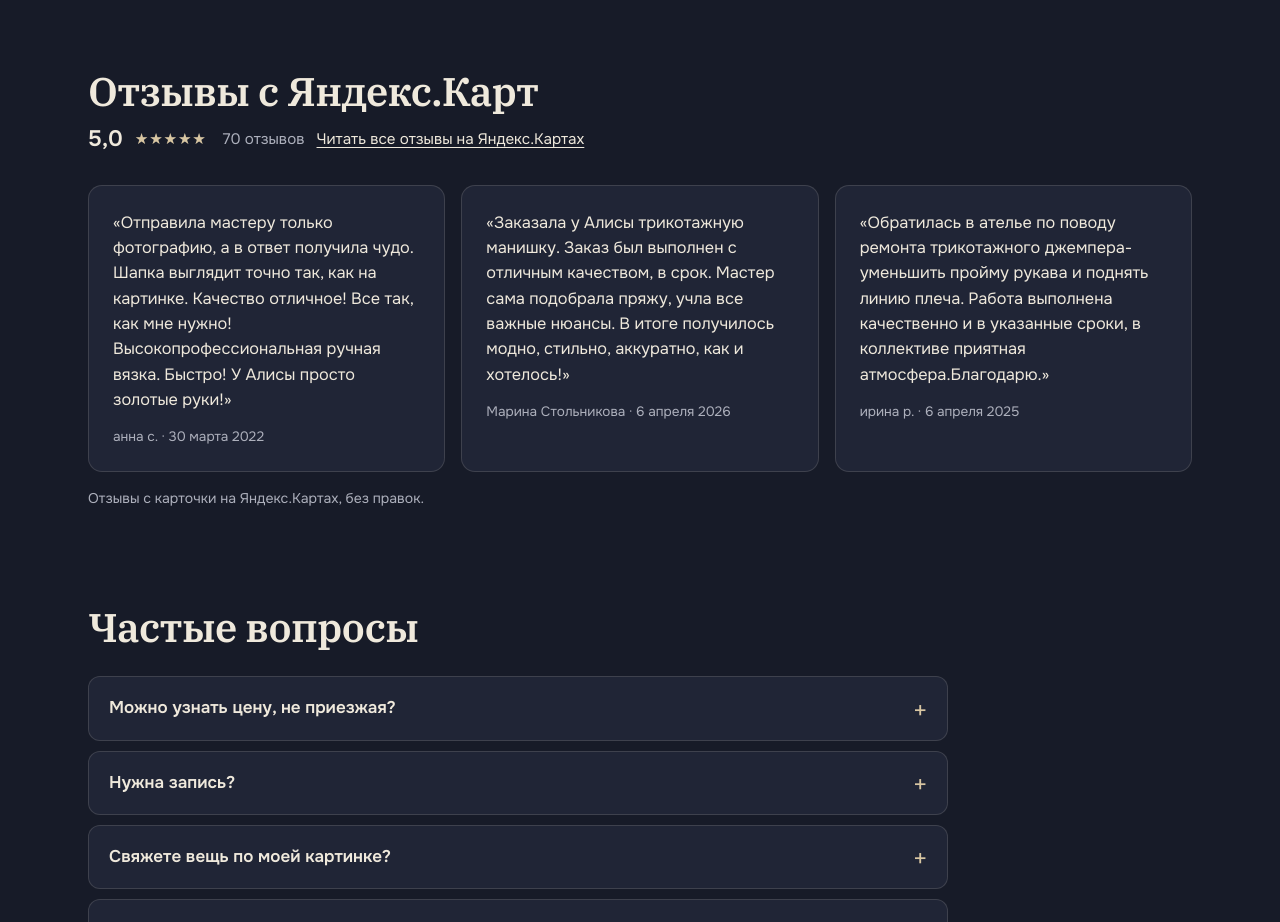
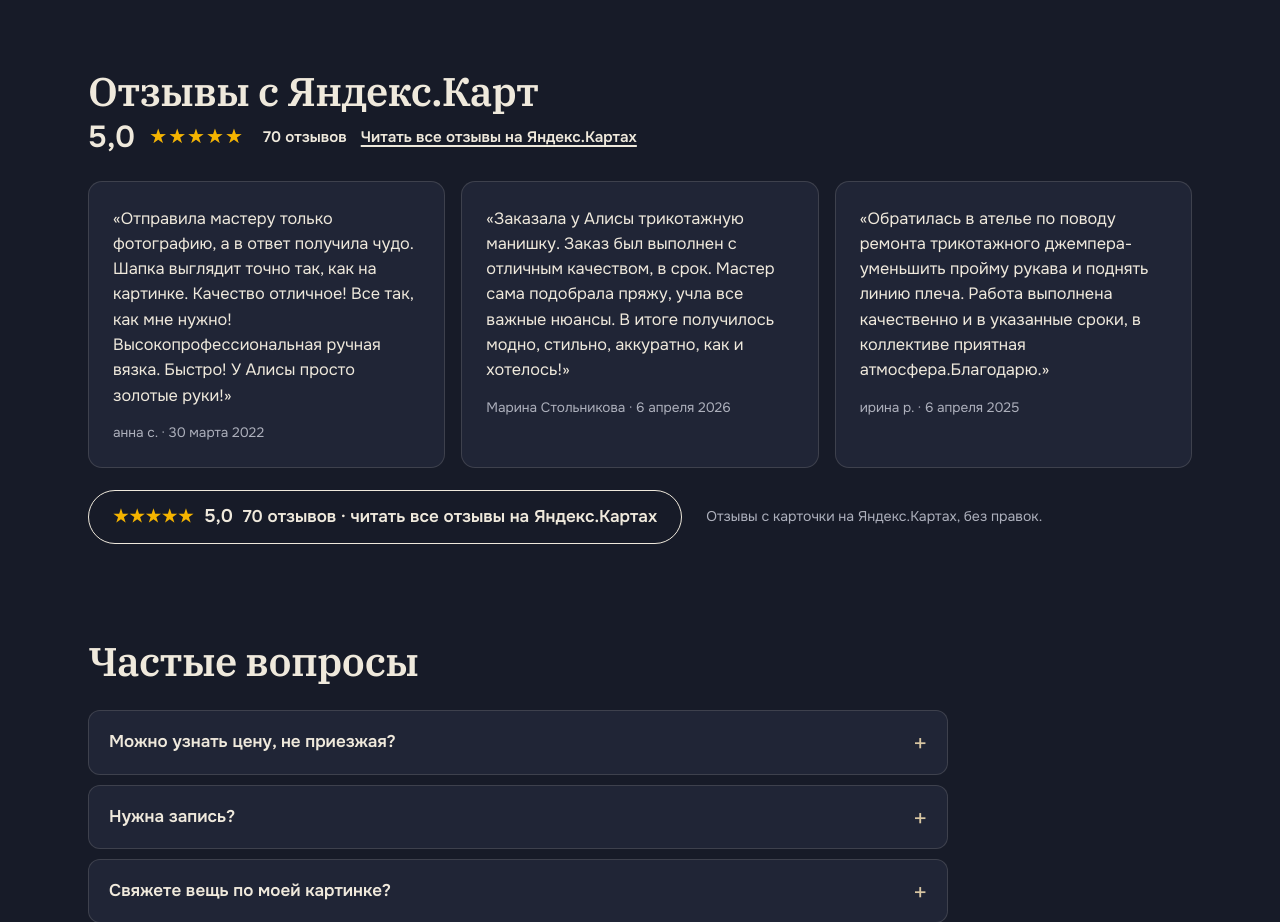
Before and after one commit to matros-SMG/valis, a plain HTML site: page index.html in a window 1280 px wide. Shown: the part 4440-5362 px from the top of the page. Drawn offline with Linux system fonts and the light colour scheme.

Commit message:
Отзывы: заметный рейтинг и кнопка на Яндекс.Карты

```diff
--- a/index.html
+++ b/index.html
@@ -29,6 +29,21 @@
 }
 </style>
 <link rel="stylesheet" href="style-prod.css">
+<style id="otzyvy-yandex">
+.s-reviews__rating { gap: 6px 14px; }
+.s-reviews__num { font-size: 1.9rem; line-height: 1; }
+.s-reviews__stars { font-size: 1.25rem; }
+.s-reviews__stars::after { color: #f5b400; }
+.s-reviews__count { font-weight: 600; color: var(--c-ink); }
+.s-reviews__all { font-weight: 600; text-decoration-thickness: 1.5px; }
+.s-ya-more { display: flex; flex-wrap: wrap; align-items: center; gap: 12px 24px; margin-top: 22px; }
+.s-ya-more .s-note { margin: 0; }
+.s-ya-more__btn { display: inline-flex; flex-wrap: wrap; align-items: center; gap: 4px 10px; padding: 14px 24px; border: 1.5px solid var(--c-ink); border-radius: 999px; color: var(--c-ink); text-decoration: none; font-weight: 600; line-height: 1.3; transition: background .2s, color .2s; }
+.s-ya-more__btn b { font-size: 1.15rem; }
+.s-ya-more__stars { color: #f5b400; letter-spacing: .06em; }
+.s-ya-more__btn:hover { background: var(--c-ink); color: var(--c-canvas); }
+@media (max-width: 480px) { .s-ya-more__btn { width: 100%; justify-content: center; text-align: center; padding: 14px 16px; } }
+</style>
 </head>
 <body class="s-prod" id="top" data-wa="79655325488" data-tg="valis_store_ekb" data-max="">
 <header class="s-bar" data-s-bar>
@@ -147,7 +162,10 @@
       <li><blockquote>«Заказала у Алисы трикотажную манишку. Заказ был выполнен с отличным качеством, в срок. Мастер сама подобрала пряжу, учла все важные нюансы. В итоге получилось модно, стильно, аккуратно, как и хотелось!»</blockquote><p class="s-reviews__who">Марина Стольникова · 6 апреля 2026</p></li>
       <li><blockquote>«Обратилась в ателье по поводу ремонта трикотажного джемпера- уменьшить пройму рукава и поднять линию плеча. Работа выполнена качественно и в указанные сроки, в коллективе приятная атмосфера.Благодарю.»</blockquote><p class="s-reviews__who">ирина р. · 6 апреля 2025</p></li>
     </ul>
-    <p class="s-note">Отзывы с карточки на Яндекс.Картах, без правок.</p>
+    <div class="s-ya-more">
+      <a class="s-ya-more__btn" href="https://yandex.ru/maps/org/valis/109334394080/" target="_blank" rel="noopener"><span class="s-ya-more__stars" aria-hidden="true">★★★★★</span><b>5,0</b><span>70 отзывов · читать все отзывы на Яндекс.Картах</span></a>
+      <p class="s-note">Отзывы с карточки на Яндекс.Картах, без правок.</p>
+    </div>
   </section>
 
   <section class="s-section s-reveal">
```
